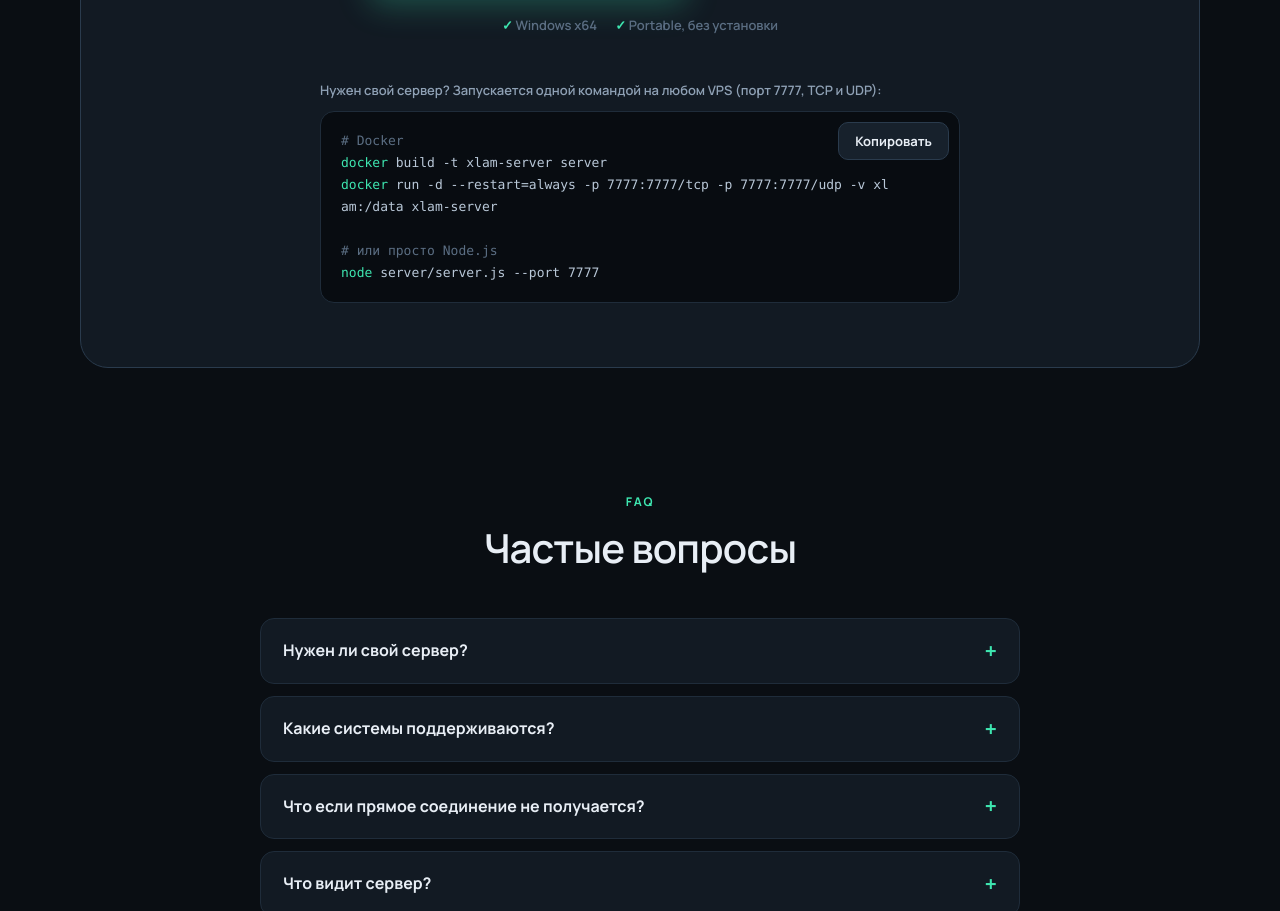
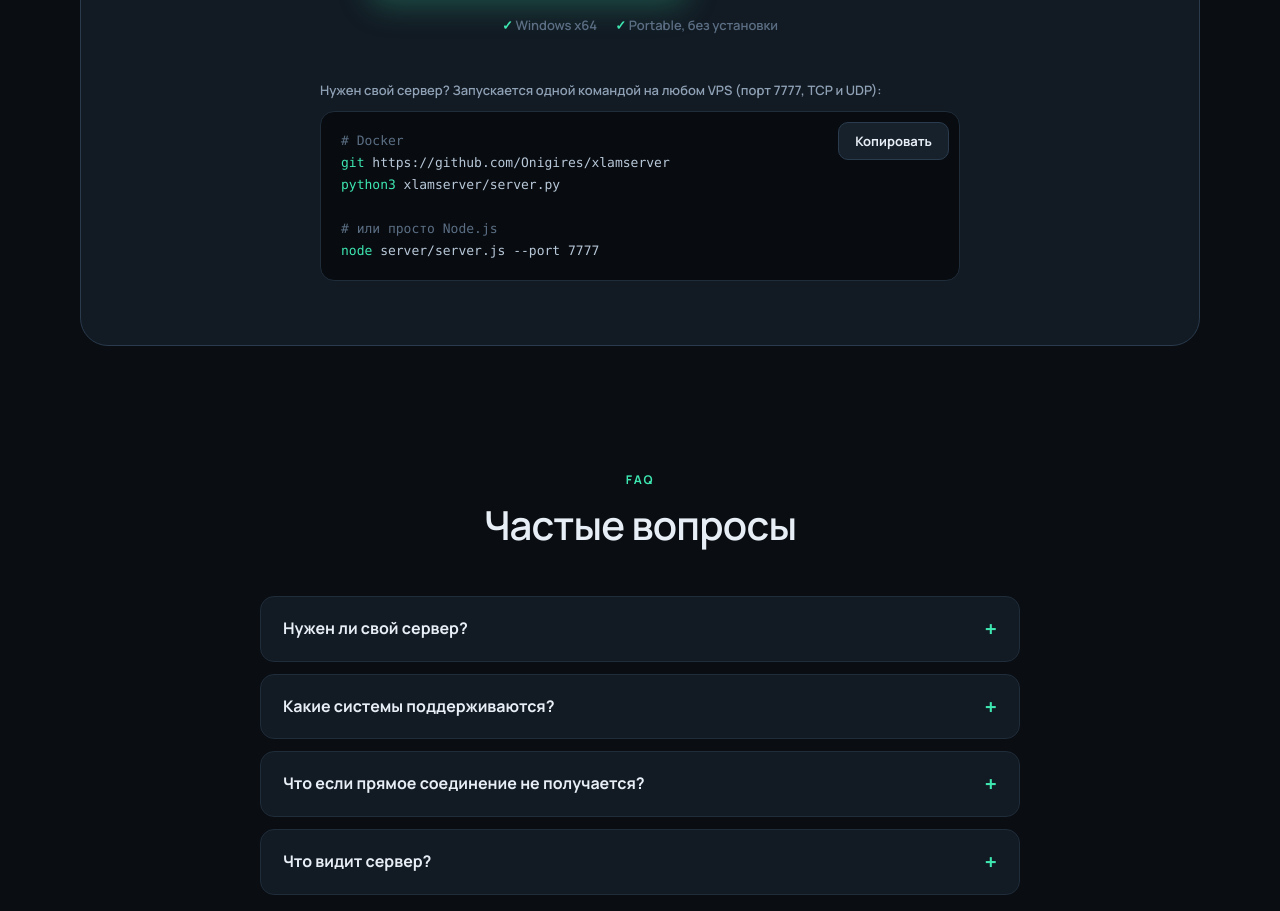
Before and after one commit to Onigires/onigires.github.io, a plain HTML site: page index.html in a window 1280 px wide. Shown: the part 4795-5706 px from the top of the page. Drawn offline with Linux system fonts and the light colour scheme; a web font is replaced by a local one.

Commit message:
Update index.html

```diff
--- a/index.html
+++ b/index.html
@@ -214,8 +214,8 @@ footer .wrap{display:flex;justify-content:space-between;gap:16px;flex-wrap:wrap;
     <div class="srv">
       <small>Нужен свой сервер? Запускается одной командой на любом VPS (порт 7777, TCP и UDP):</small>
       <div class="term code" id="term"><span class="c"># Docker</span>
-<span class="g">docker</span> build -t xlam-server server
-<span class="g">docker</span> run -d --restart=always -p 7777:7777/tcp -p 7777:7777/udp -v xlam:/data xlam-server
+<span class="g">git</span> https://github.com/Onigires/xlamserver
+<span class="g">python3</span> xlamserver/server.py
 
 <span class="c"># или просто Node.js</span>
 <span class="g">node</span> server/server.js --port 7777<button class="btn sm copy" id="copy" type="button">Копировать</button></div>
@@ -238,7 +238,7 @@ footer .wrap{display:flex;justify-content:space-between;gap:16px;flex-wrap:wrap;
 
 <script>
 /* ===== ВСТАВЬТЕ ССЫЛКУ НА РЕПОЗИТОРИЙ ЗДЕСЬ, например: 'https://github.com/username/xlam-connect' ===== */
-const GITHUB = '';
+const GITHUB = 'https://github.com/Onigires/XlamConnect';
 
 const toast=(m)=>{const t=document.getElementById('toast');t.textContent=m;t.classList.add('on');clearTimeout(t._t);t._t=setTimeout(()=>t.classList.remove('on'),2600)};
 document.querySelectorAll('a.gh').forEach((a)=>{
```
